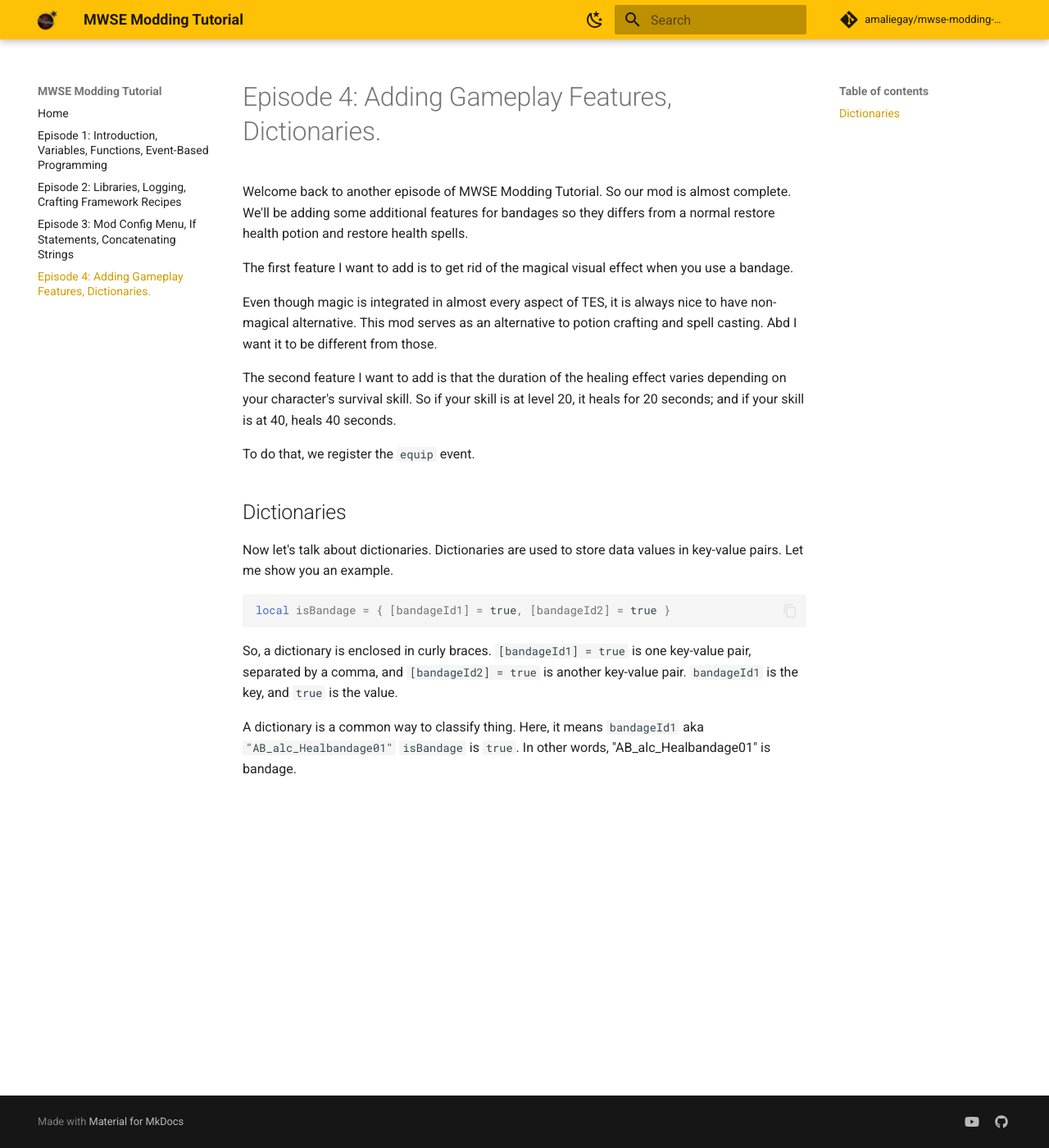
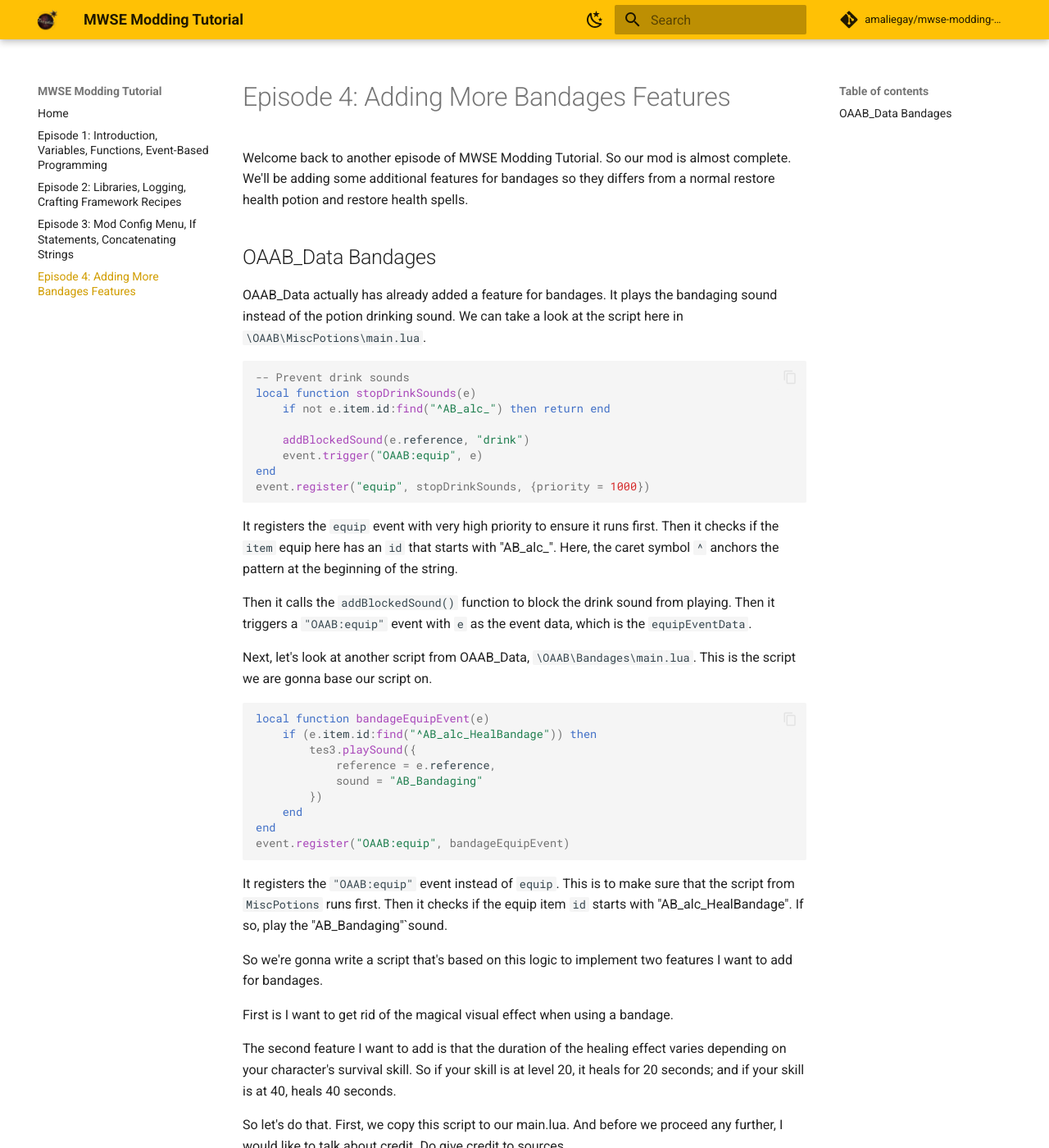
Before and after one commit to dev-chenxing/mwse-modding-tutorial, an MkDocs documentation site: the page built from docs/4.md, in a window 1280 px wide and 1400 px high. Shown: the whole window at 82% size. Built offline with MkDocs 1.6.1 and Material for MkDocs 9.7.7, drawn with Linux system fonts in a browser that asks for light colours; comment, search, counter and statistics services are not loaded; some of the changed text lies outside the part shown.

````diff
--- a/docs/4.md
+++ b/docs/4.md
@@ -1,23 +1,62 @@
-# Episode 4: Adding Gameplay Features, Dictionaries.
+# Episode 4: Adding More Bandages Features
 
 Welcome back to another episode of MWSE Modding Tutorial. So our mod is almost complete. We'll be adding some additional features for bandages so they differs from a normal restore health potion and restore health spells.
 
-The first feature I want to add is to get rid of the magical visual effect when you use a bandage.
+## OAAB_Data Bandages
 
-Even though magic is integrated in almost every aspect of TES, it is always nice to have non-magical alternative. This mod serves as an alternative to potion crafting and spell casting. Abd I want it to be different from those.
+OAAB_Data actually has already added a feature for bandages. It plays the bandaging sound instead of the potion drinking sound. We can take a look at the script here in `\OAAB\MiscPotions\main.lua`.
+
+```Lua
+-- Prevent drink sounds
+local function stopDrinkSounds(e)
+    if not e.item.id:find("^AB_alc_") then return end
+
+    addBlockedSound(e.reference, "drink")
+    event.trigger("OAAB:equip", e)
+end
+event.register("equip", stopDrinkSounds, {priority = 1000})
+```
+
+It registers the `equip` event with very high priority to ensure it runs first. Then it checks if the `item` equip here has an `id` that starts with "AB_alc_". Here, the caret symbol `^` anchors the pattern at the beginning of the string.
+
+Then it calls the `addBlockedSound()` function to block the drink sound from playing. Then it triggers a `"OAAB:equip"` event with `e` as the event data, which is the `equipEventData`.
+
+Next, let's look at another script from OAAB_Data, `\OAAB\Bandages\main.lua`. This is the script we are gonna base our script on.
+
+```Lua
+local function bandageEquipEvent(e)
+    if (e.item.id:find("^AB_alc_HealBandage")) then
+        tes3.playSound({
+            reference = e.reference,
+            sound = "AB_Bandaging"
+        })
+    end
+end
+event.register("OAAB:equip", bandageEquipEvent)
+```
+
+It registers the `"OAAB:equip"` event instead of `equip`. This is to make sure that the script from `MiscPotions` runs first. Then it checks if the equip item `id` starts with "AB_alc_HealBandage". If so, play the "AB_Bandaging"`sound.
+
+So we're gonna write a script that's based on this logic to implement two features I want to add for bandages.
+
+First is I want to get rid of the magical visual effect when using a bandage.
 
 The second feature I want to add is that the duration of the healing effect varies depending on your character's survival skill. So if your skill is at level 20, it heals for 20 seconds; and if your skill is at 40, heals 40 seconds.
 
-To do that, we register the `equip` event.
+So let's do that. First, we copy this script to our main.lua. And before we proceed any further, I would like to talk about credit. Do give credit to sources.
 
-## Dictionaries
+To do that, we register the `OAAB:equip` event. This is an event added by OAAB_Data. We register this instead of `equip` to prevent the potion drink sounds from playing.
 
-Now let's talk about dictionaries. Dictionaries are used to store data values in key-value pairs. Let me show you an example.
+```Lua hl_lines="1-6 10"
+---@param e equipEventData
+local function bandageEquipEvent(e)
+	if (e.item.id:find("^AB_alc_HealBandage")) then
 
-```lua
-local isBandage = { [bandageId1] = true, [bandageId2] = true }
+	end
+end
+...
+    event.register("Ashfall:ActivateBushcrafting:Registered",
+	               registerBushcraftingRecipe)
+    event.register("OAAB:equip", bandageEquipEvent)
+    log:info("Initialized")
 ```
-
-So, a dictionary is enclosed in curly braces. `[bandageId1] = true` is one key-value pair, separated by a comma, and `[bandageId2] = true` is another key-value pair. `bandageId1` is the key, and `true` is the value.
-
-A dictionary is a common way to classify thing. Here, it means `bandageId1` aka `"AB_alc_Healbandage01"` `isBandage` is `true`. In other words, "AB_alc_Healbandage01" is bandage.
````
Also changed, not shown: README.md (+10 -0 lines), docs/1_introduction.md (+1 -1 lines), docs/index.md (+10 -0 lines), docs/assets/social-preview.png (added), 2 other files.
